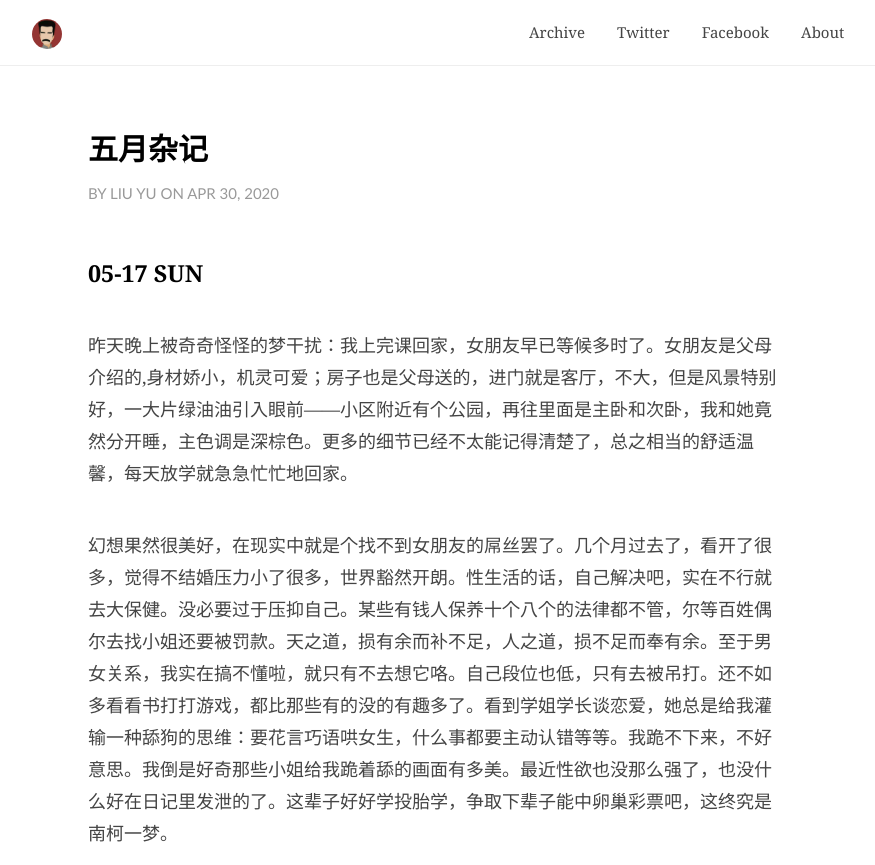
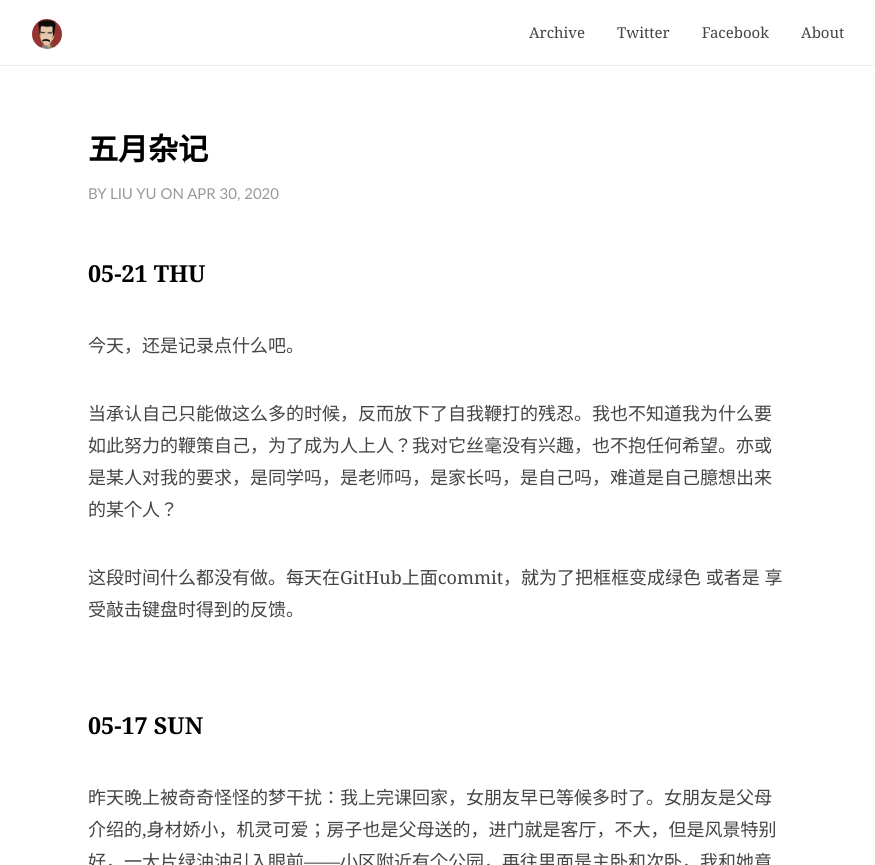
Before and after one commit to JaydenYL/JaydenYL.github.io, a Jekyll site: the page built from _posts/2020-04-26-日记.md, in a window 1280 px wide and 900 px high, cut to the strip 0-865 px from the top of the window. Shown: the whole strip, without its empty margins (202-1077 px from the left). Built offline with Jekyll 4.4.1, drawn with Linux system fonts in a browser that asks for light colours; comment, search, counter and statistics services are not loaded.

Commit message:
5-21 diary

```diff
--- a/_posts/2020-04-26-日记.md
+++ b/_posts/2020-04-26-日记.md
@@ -12,6 +12,24 @@ location:
 tail:
 catalog: true
 ---
+
+
+
+### 05-21 THU
+
+<br>
+
+今天，还是记录点什么吧。
+
+<br>当承认自己只能做这么多的时候，反而放下了自我鞭打的残忍。我也不知道我为什么要如此努力的鞭策自己，为了成为人上人？我对它丝毫没有兴趣，也不抱任何希望。亦或是某人对我的要求，是同学吗，是老师吗，是家长吗，是自己吗，难道是自己臆想出来的某个人？
+
+<br>这段时间什么都没有做。每天在GitHub上面commit，就为了把框框变成绿色 或者是 享受敲击键盘时得到的反馈。
+
+
+
+
+
+<br>
 
 ### 05-17 SUN
 
```
Also changed, not shown: _posts/2020-04-28-诗.md (+4 -0 lines).
